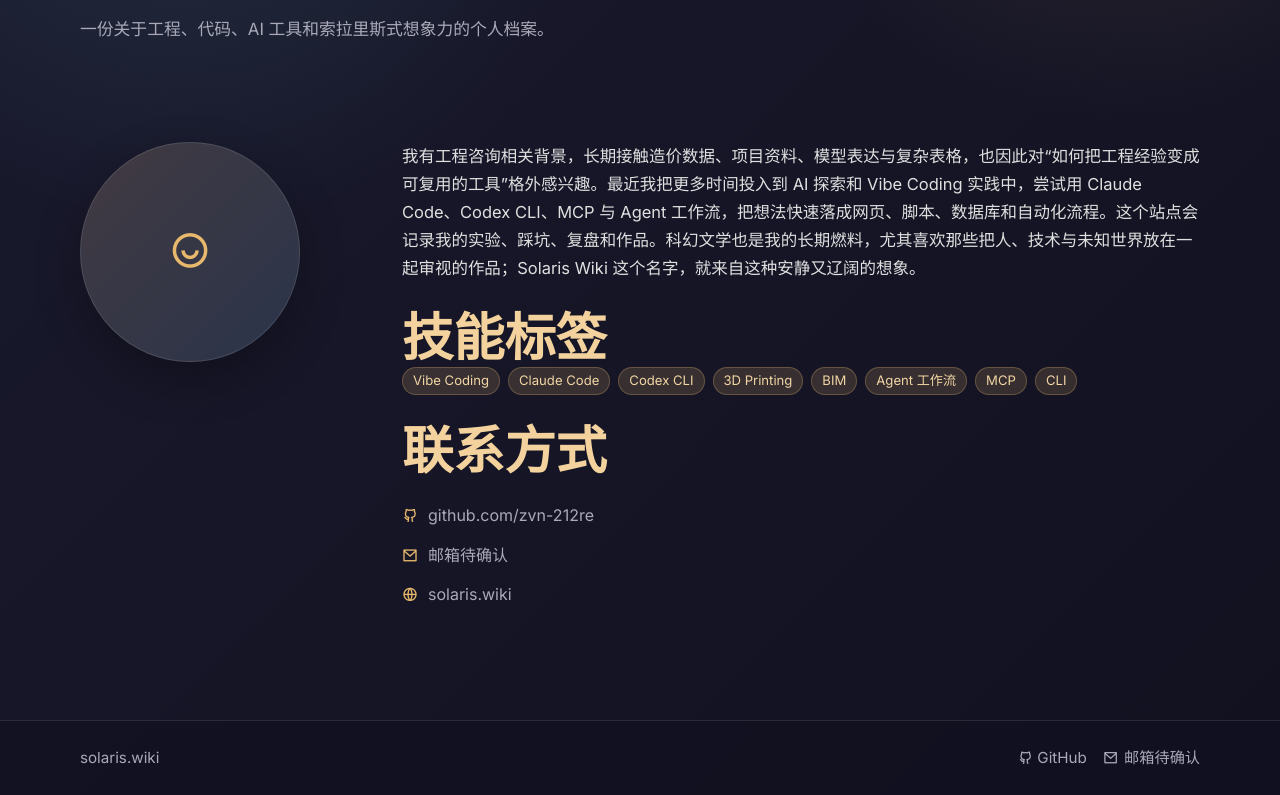
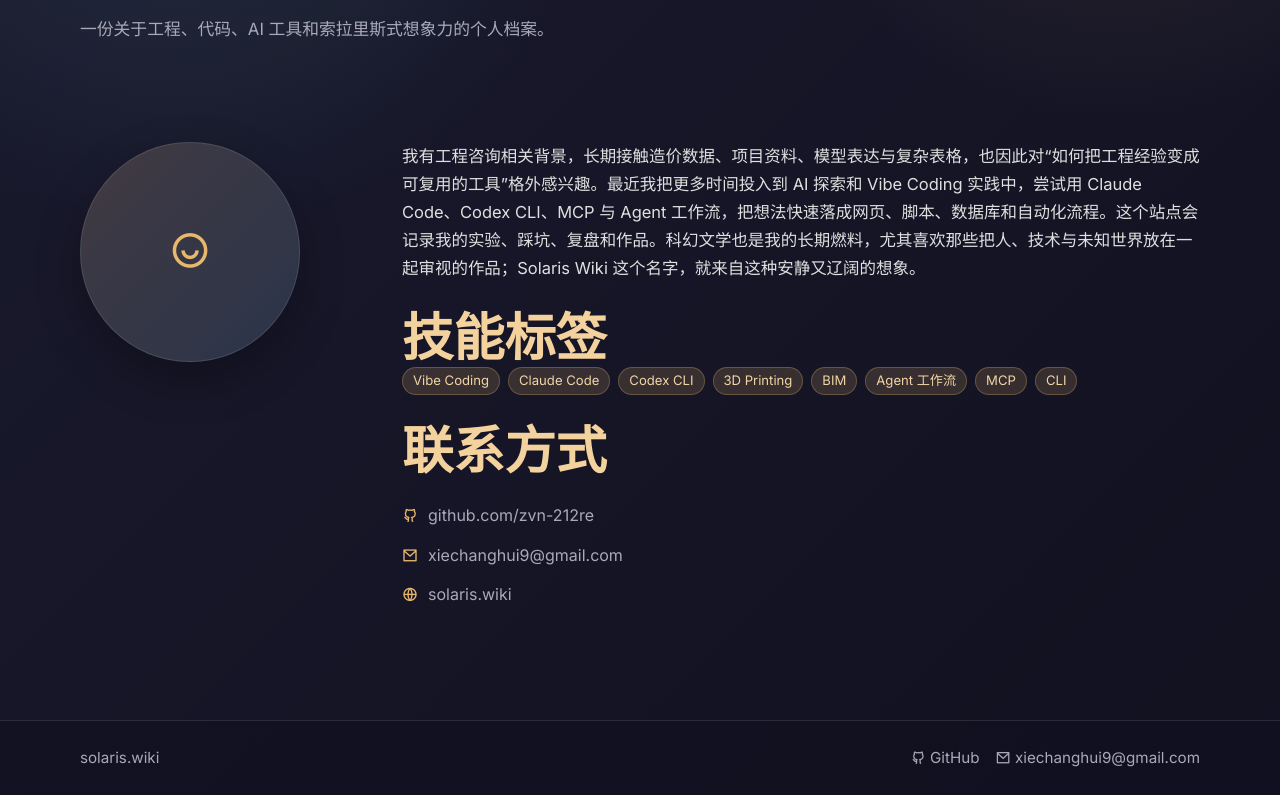
Before and after one commit to zvn-212re/hello-solaris_wiki, a plain HTML site: page about.html in a window 1280 px wide. Shown: the part 311-1106 px from the top of the page. Drawn offline with nearby package versions, Linux system fonts and the light colour scheme.

Commit message:
更新邮箱和昵称

```diff
--- a/about.html
+++ b/about.html
@@ -64,7 +64,7 @@
             <h2>联系方式</h2>
             <div class="contact-list">
               <a href="https://github.com/zvn-212re"><i class="ri-github-line"></i> github.com/zvn-212re</a>
-              <span><i class="ri-mail-line"></i> 邮箱待确认</span>
+              <a href="mailto:xiechanghui9@gmail.com"><i class="ri-mail-line"></i> xiechanghui9@gmail.com</a>
               <a href="https://solaris.wiki"><i class="ri-global-line"></i> solaris.wiki</a>
             </div>
           </div>
@@ -78,7 +78,7 @@
       <a href="https://solaris.wiki">solaris.wiki</a>
       <div class="footer-links">
         <a href="https://github.com/zvn-212re" aria-label="GitHub 主页"><i class="ri-github-line"></i> GitHub</a>
-        <span><i class="ri-mail-line"></i> 邮箱待确认</span>
+        <a href="mailto:xiechanghui9@gmail.com"><i class="ri-mail-line"></i> xiechanghui9@gmail.com</a>
       </div>
     </div>
   </footer>
```
Also changed, not shown: index.html (+2 -2 lines), pomodoro.html (+1 -1 lines), projects.html (+1 -1 lines).
